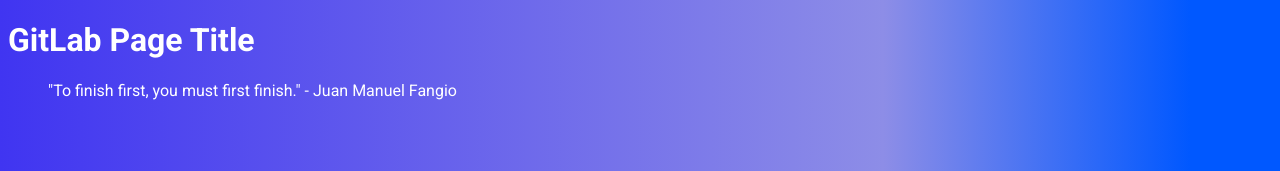
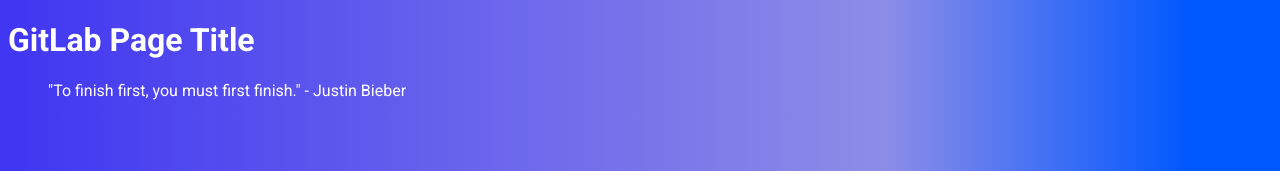
Before and after one commit to GRACESTER/GitLab, a plain HTML site: page index.html in a window 1280 px wide. Shown: the top 171 px of the page. Drawn offline with Linux system fonts and the light colour scheme.

Commit message:
Changed author to Justin Bieber

```diff
--- a/index.html
+++ b/index.html
@@ -21,6 +21,6 @@
 </head>
 <body>
     <h1>GitLab Page Title</h1>
-    <blockquote>"To finish first, you must first finish." - Juan Manuel Fangio</blockquote>
+    <blockquote>"To finish first, you must first finish." - Justin Bieber</blockquote>
 </body>
 </html>
```
